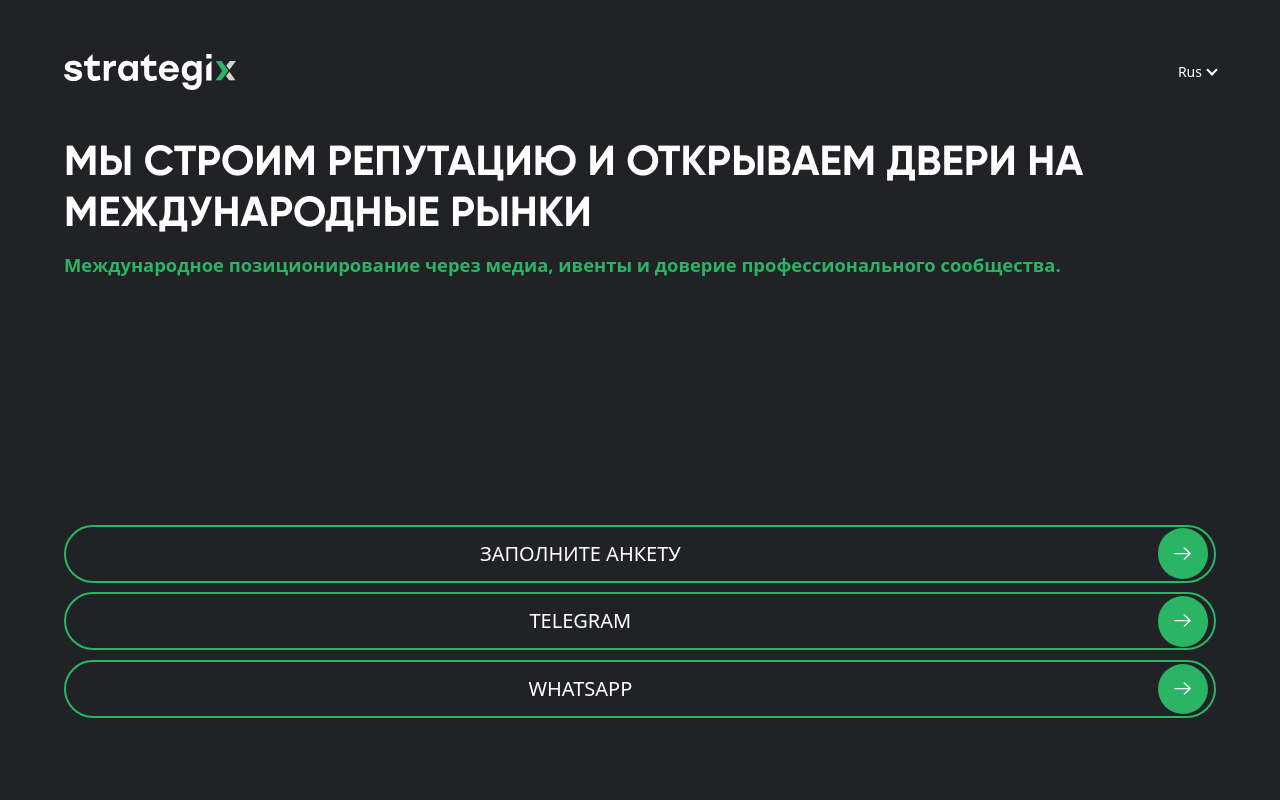
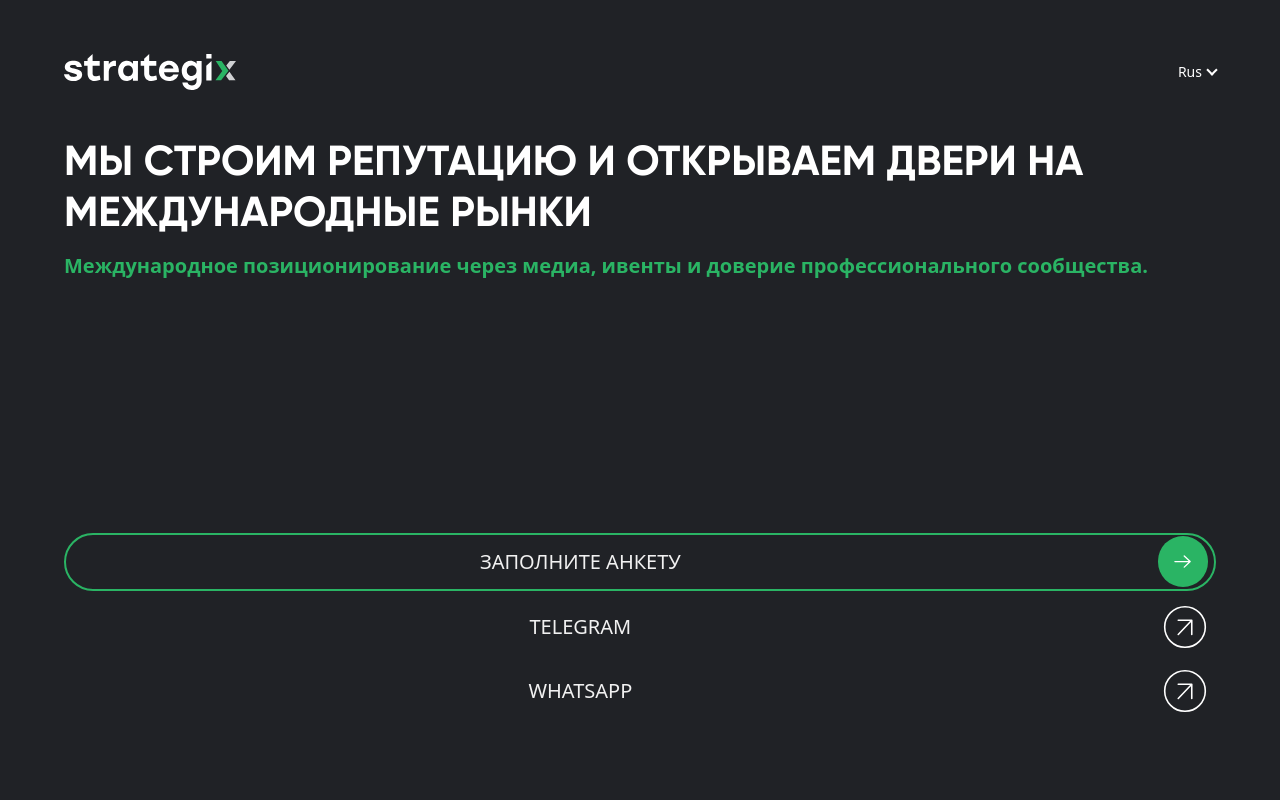
Before and after one commit to NiksorFront/Strategix, a Nuxt app in the folder frontend/: page / in a window 1280 px wide. Shown: the top 800 px of the page. Built offline with nearby package versions, Linux system fonts and the light colour scheme; a web font is replaced by a local one.

Commit message:
Рефакторинг и анимация по hover кнопок с иконками

```diff
--- a/frontend/src/shared/ui/button-with-icon/ButtonWithIcon.vue
+++ b/frontend/src/shared/ui/button-with-icon/ButtonWithIcon.vue
@@ -1,19 +1,50 @@
 <script setup lang="ts">
-  const { srcIcon, styleButton } = defineProps<{
-    srcIcon: string,
-    styleButton: 'white' | 'green',
-  }>();
+import { computed } from 'vue';
+
+import lineMdArrowUp from '@/assets/images/line-md_arrow-up.svg';
+import arrowForward from '@/assets/images/arrow-forward.svg';
+import arrowNext from '@/assets/images/arrow-next.svg';
+
+/**
+ * styleButton:
+ * base  - без обводки и фона иконки, текст и иконка белые, прозрачный фон.
+ *         При hover текст и иконка зелёные.
+ * green - обводка и фон иконки зелёные, текст белый, фон тёмный.
+ *         При hover фон зелёный, фон иконки белый.
+ * white - без обводки, фон иконки белый, белый текст и тёмный фон.
+ *         При hover фон белый, текст и фон иконки зелёные.
+ */
+const props = withDefaults(
+  defineProps<{
+    styleButton?: 'base' | 'green' | 'white';
+  }>(),
+  {
+    styleButton: 'base',
+  },
+);
+
+const iconSrc = computed(() => {
+  switch (props.styleButton) {
+    case 'green':
+      return lineMdArrowUp;
+    case 'white':
+      return lineMdArrowUp;
+    case 'base':
+    default:
+      return arrowForward;
+  }
+});
 </script>
 
 <template>
   <button
-    class="base-text button"
-    :class="styleButton === 'green' ? 'green' : styleButton === 'white' && 'white'"
+    class="button base-text"
+    :class="props.styleButton"
   >
     <slot />&nbsp;&nbsp;
     <span class="icon">
       <NuxtImg
-        :src="srcIcon"
+        :src="iconSrc"
         alt="icon"
       />
     </span>
@@ -38,28 +69,31 @@
     justify-content: center;
 
     background: transparent;
-  border-width: 2px !important;
+    border-width: 2px !important; /* базовая ширина, но без стиля — обводки не видно */
+    border-style: none;
     border-radius: 50px;
 
-  color: white;
+    color: var(--strategix-light);
     cursor: pointer;
     position: relative;
 
-  @media(--tablet-width){
+    transition: all 0.3s;
+
+    @media (--tablet-width) {
       width: fit-content;
       height: fit-content;
 
       font-size: clamp(12px, 1.05vw, 25px);
       border-width: 1px !important;
-      padding: clamp(10px, 1vw, 24px) clamp(28px, 2.75vw, 65px) clamp(10px, 1vw, 24px) clamp(11px, 1.2vw, 28px);
+      padding: clamp(10px, 1vw, 24px) clamp(28px, 2.75vw, 65px)
+        clamp(10px, 1vw, 24px) clamp(11px, 1.2vw, 28px);
     }
 
-  @media(--big-laptop-width){
+    @media (--big-laptop-width) {
       border-width: 2px !important;
     }
 
-  @media(--mobile-medium) {
-
+    @media (--mobile-medium) {
       border-width: 1px !important;
       font-size: min(12px, 3vh);
 
@@ -67,8 +101,8 @@
     }
   }
 
-/* Круг с стрелкой — второй span */
-.icon{
+  /* Круг с иконкой */
+  .icon {
     width: auto;
     height: 94%;
     aspect-ratio: 1 / 1;
@@ -82,31 +116,100 @@
     right: 0.5%;
 
     border-radius: 50%;
+    background-color: transparent;
   }
 
-.green{
-  border: solid var(--strategix-accent);  /* Accent из макета */
-}
-
-.green .icon{
-  background-color: var(--strategix-accent);    /* заливка круга */
-}
-
-.white{
-  border: solid var(--strategix-dark);
-  background-color: var(--strategix-dark);
-}
-
-.white .icon img{
-  width: auto;
-  height: 100%;
-  aspect-ratio: 1 / 1;
-}
-
-.icon img{
+  /* Базовые размеры иконки */
+  .icon img {
     width: auto;
     height: 40%;
     aspect-ratio: 1 / 1;
   }
 
+  /* ----------------- base ----------------- */
+  /* base: без обводки, прозрачный фон, белый текст и иконка */
+  .base {
+    background-color: transparent;
+    border-style: none;
+    color: var(--strategix-light);
+  }
+
+  .base .icon {
+    background-color: transparent;
+  }
+
+  .base .icon img {
+    height: 90%;
+  }
+
+  /* hover: текст и иконка зелёные */
+  .base:hover {
+    color: var(--strategix-accent);
+  }
+
+  /* фильтр подбирается под зелёный акцент */
+  .base:hover .icon img {
+    filter: invert(62%) sepia(39%) saturate(648%) hue-rotate(94deg)
+      brightness(95%) contrast(92%);
+  }
+
+  /* ----------------- green ----------------- */
+  /* green: обводка и фон иконки зелёные, текст белый, фон тёмный */
+  .green {
+    border-style: solid;
+    border-color: var(--strategix-accent);
+    background-color: var(--strategix-dark);
+    color: var(--strategix-light);
+  }
+
+  .green .icon {
+    background-color: var(--strategix-accent);
+  }
+
+  /* hover: фон зелёный, фон иконки белый */
+  .green:hover {
+    background-color: var(--strategix-accent);
+  }
+
+  .green:hover .icon {
+    background-color: var(--strategix-light);
+  }
+
+  /* инвертируем иконку для контраста на белом фоне */
+  .green:hover .icon img {
+    filter: invert(1);
+  }
+
+  /* ----------------- white ----------------- */
+  /* white: без обводки, фон иконки белый, белый текст и тёмный фон */
+  .white {
+    border: none;
+    background-color: var(--strategix-dark);
+    color: var(--strategix-light);
+  }
+
+  /* иконка крупнее, на белом фоне */
+  .white .icon {
+    background-color: var(--strategix-light);
+  }
+
+  .white .icon img {
+    filter: invert(1);
+  }
+
+  /* hover: фон белый, текст и фон иконки зелёные */
+  .white:hover {
+    background-color: var(--strategix-light);
+    color: var(--strategix-accent);
+    border: none;
+  }
+
+  .white:hover .icon {
+    background-color: var(--strategix-accent);
+  }
+
+  /* инверсия иконки, чтобы на зелёном фоне она читалась */
+  .white:hover .icon img {
+    filter: invert(0);
+  }
 </style>
--- a/frontend/src/widgets/header/ui/Header.vue
+++ b/frontend/src/widgets/header/ui/Header.vue
@@ -1,7 +1,6 @@
 <script setup lang="ts">
   import ButtonWithIcon from "@/shared/ui/button-with-icon"
   import strategixLogo from "@/assets/images/strategix-white.svg";
-  import lineMdArrowUp from '@/assets/images/line-md_arrow-up.svg';
   import LangSwitcher from './LangSwitcher.vue'
   import Navigation from "./Navigation.vue";
 
@@ -35,7 +34,6 @@
 
     <ButtonWithIcon
       class="fill-form-button"
-      :src-icon="lineMdArrowUp"
       style-button="green"
     >
       ЗАПОЛНИТЕ АНКЕТУ
@@ -94,7 +92,7 @@
     display: none;
 
     padding: max(0.5%, 10px) max(2.25%, 28px) max(0.5%, 10px) max(1%, 10px);
-    font-size: 10px;
+    font-size: min(9px, 0.7vw + 1vh);
 
     @media(--tablet-width){
       display: flex;
@@ -103,6 +101,7 @@
     }
 
     @media(--mobile-medium){
+      font-size: min(9px, 0.7vw + 1vh);
       padding: min(0.5%, 10px) min(2.25%, 28px) min(0.5%, 10px) min(1%, 10px);
     }
   }
--- a/frontend/src/widgets/leave-request/ui/Form.vue
+++ b/frontend/src/widgets/leave-request/ui/Form.vue
@@ -1,6 +1,5 @@
 <script setup lang="ts">
   import ButtonWithIcon from '@/shared/ui/button-with-icon';
-  import arrowNext from '@/assets/images/arrow-next.svg';
 </script>
 
 <template>
@@ -35,7 +34,6 @@
 
       <div class="form-row">
         <ButtonWithIcon
-          :src-icon="arrowNext"
           style-button="white"
           class="submit"
         >
--- a/frontend/src/widgets/welcome/ui/Welcome.vue
+++ b/frontend/src/widgets/welcome/ui/Welcome.vue
@@ -1,7 +1,5 @@
 <script setup lang="ts">
   import ButtonWithIcon from '~/shared/ui/button-with-icon';
-  import lineMdArrowUp from '@/assets/images/line-md_arrow-up.svg';
-  import arrowForward from '@/assets/images/arrow-forward.svg';
 </script>
 
 <template>
@@ -18,36 +16,27 @@
       </h2>
       <div class="welcome-buttons">
         <ButtonWithIcon
-          :src-icon="lineMdArrowUp"
           style-button="green"
         >
           ЗАПОЛНИТЕ АНКЕТУ
         </ButtonWithIcon>
         <ButtonWithIcon
           class="desktop"
-          :src-icon="lineMdArrowUp"
-          style-button="green"
         >
           TELEGRAM
         </ButtonWithIcon>
         <ButtonWithIcon
           class="desktop"
-          :src-icon="lineMdArrowUp"
-          style-button="green"
         >
           WHATSAPP
         </ButtonWithIcon>
         <ButtonWithIcon
           class="mobile"
-          :src-icon="arrowForward"
-          style-button="white"
         >
           TELEGRAM
         </ButtonWithIcon>
         <ButtonWithIcon
           class="mobile"
-          :src-icon="arrowForward"
-          style-button="white"
         >
           WHATSAPP
         </ButtonWithIcon>
@@ -106,14 +95,14 @@
   }
 
   @media(--mobile-medium) {
-    font-size: 8vh;
+    font-size: min(min(10vw, 5.5vh), 42px);
   }
 }
 
 .subtitle{
   width: 100%;
   text-align: left;
-  font-size: min(20px, 2.3vh);
+  font-size: min(20px, 2.3vw);
   color: var(--strategix-accent);
   line-height: 120%;
 
@@ -127,7 +116,7 @@
   }
 
   @media(--mobile-medium) {
-    font-size: min(24px, 5vh);
+    font-size: min(14px, 3.75vh);
   }
 
 }
@@ -148,7 +137,7 @@
   }
 
   @media(--mobile-medium){
-    margin: auto;
+    margin-top: 5vh;
   }
 }
 
```
Lines whose indentation alone changed are shown as unchanged.
